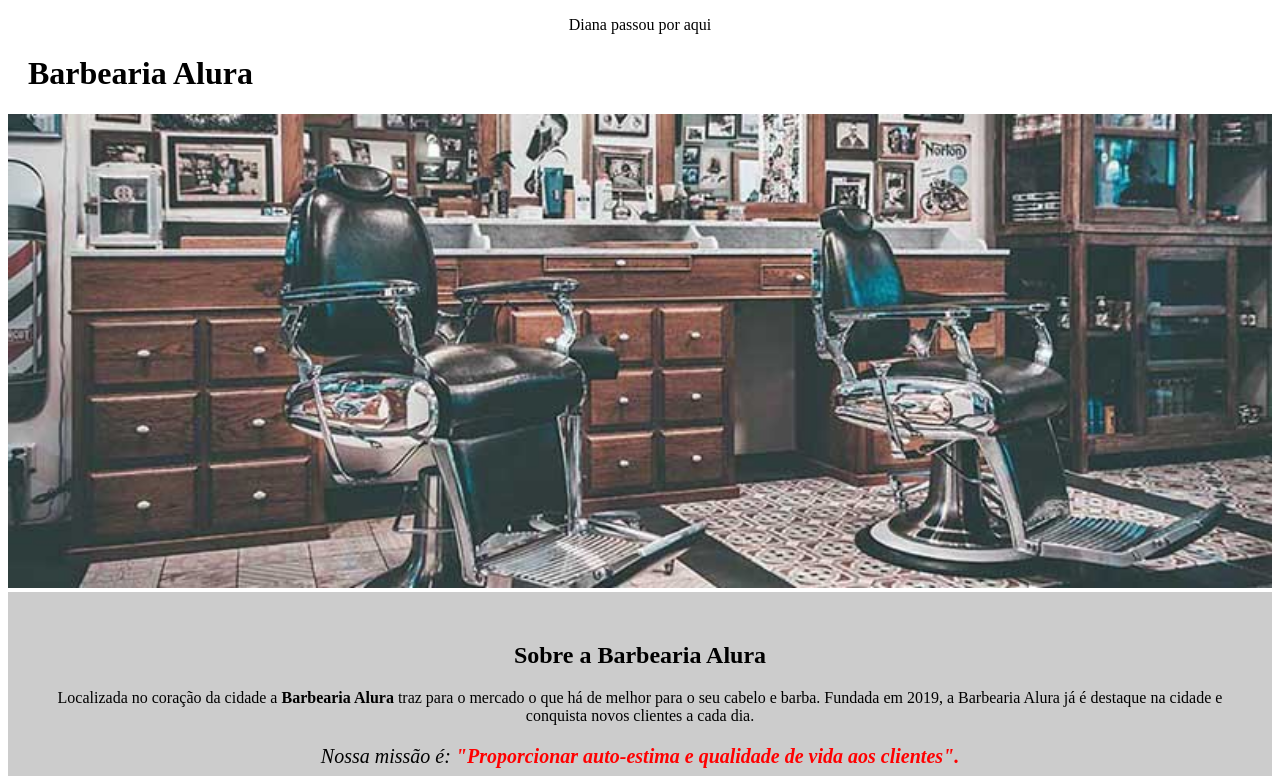
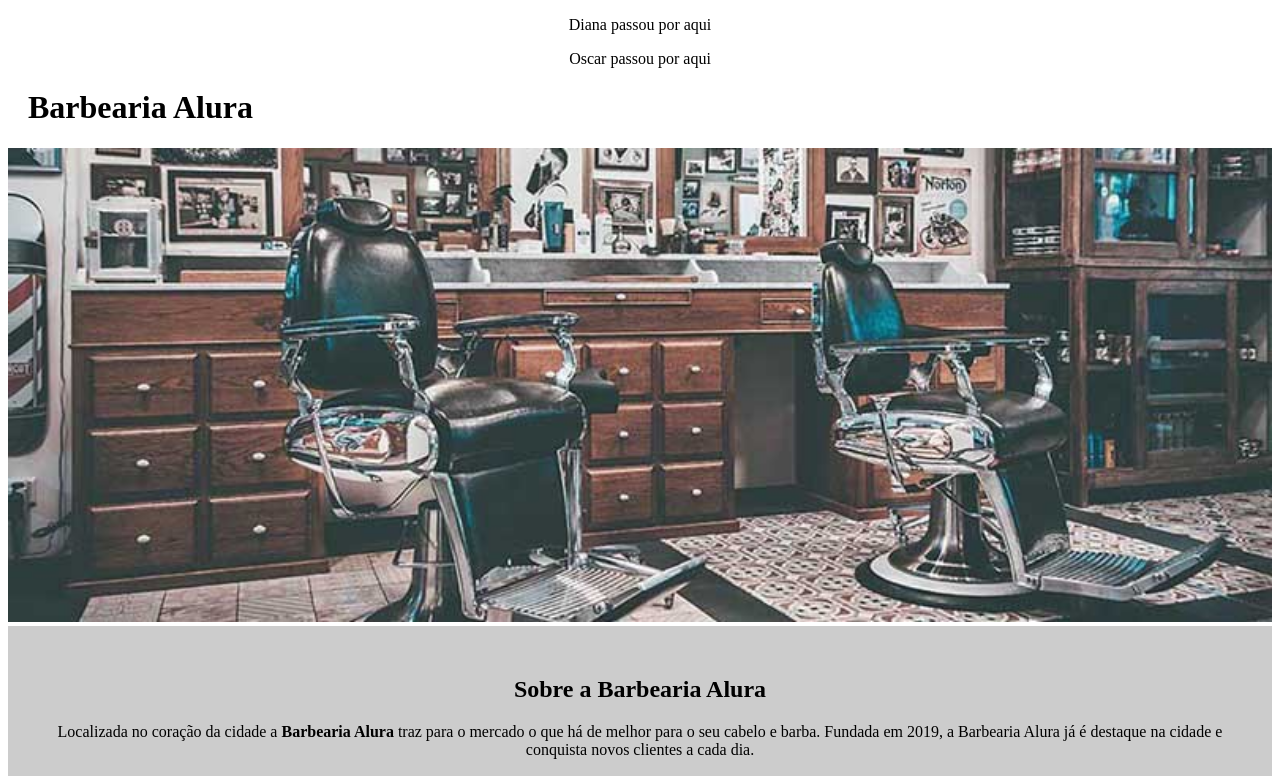
Before and after one commit to oscarvalini/curso-html-css, a plain HTML site: page parte 1/index.html in a window 1280 px wide. Shown: the top 776 px of the page. Drawn offline with Linux system fonts and the light colour scheme.

Commit message:
ajdkjalkwjdklaw

```diff
--- a/parte 1/index.html
+++ b/parte 1/index.html
@@ -11,6 +11,7 @@
 	</head>
 	<body>
 		<p>Diana passou por aqui</p>
+		<p>Oscar passou por aqui</p>
 
 		<header>
 			<h1 class="titulo-principal">Barbearia Alura</h1>
```
